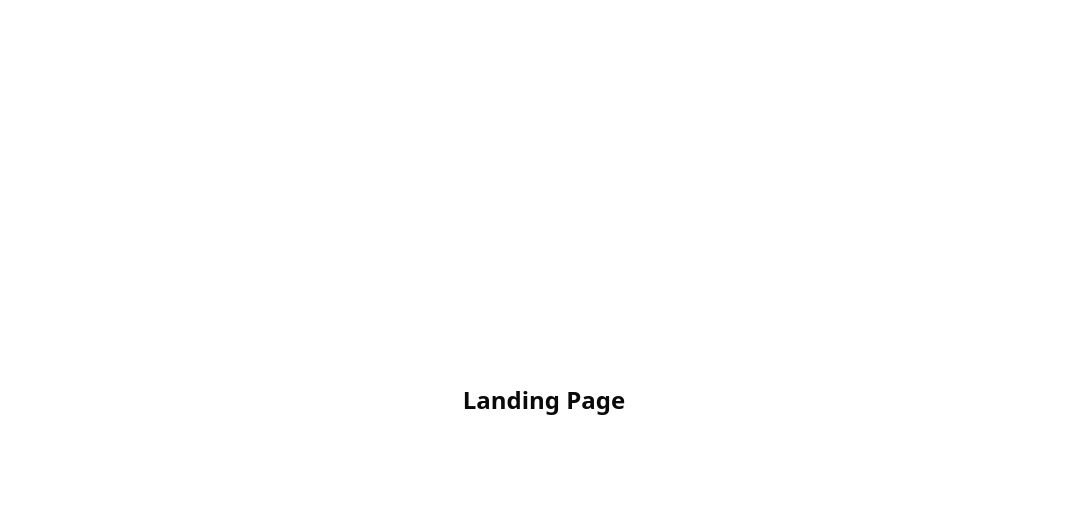
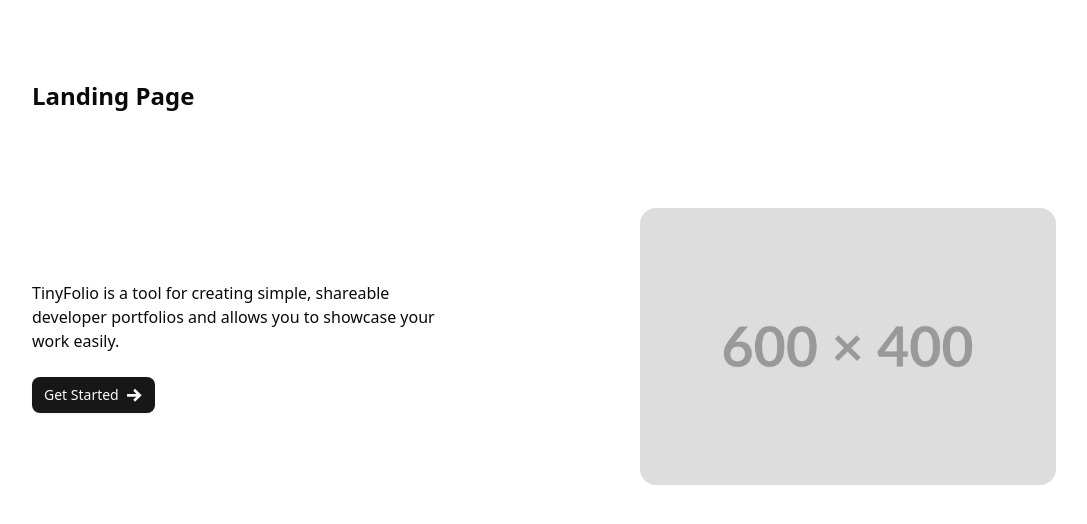
Before and after one commit to nzkevc/tinyfolio, a React (Vite) app in the folder client/: page / in a window 1280 px wide. Shown: the top 524 px of the page, without its empty margins (96-1183 px from the left). Built offline with nearby package versions, Linux system fonts and the light colour scheme.

Commit message:
mock landing page (and centre dashboard page)

```diff
--- a/client/src/pages/dashboard/DashboardPage.tsx
+++ b/client/src/pages/dashboard/DashboardPage.tsx
@@ -1,8 +1,10 @@
+import CentredLayout from "@/components/CentredLayout";
+
 export default function DashboardPage() {
   return (
-    <div className="flex h-screen w-full flex-col items-center justify-center">
+    <CentredLayout>
       <h1 className="text-2xl font-bold">Dashboard Page</h1>
       <p className="mt-4 text-gray-600">This is the dashboard page.</p>
-    </div>
+    </CentredLayout>
   );
 }
--- a/client/src/pages/landing/LandingPage.tsx
+++ b/client/src/pages/landing/LandingPage.tsx
@@ -1,7 +1,25 @@
+import { useNavigate } from "react-router";
+
+import Arrow from "@/assets/svg/Arrow";
+import CentredLayout from "@/components/CentredLayout";
+import TextImageDuo from "@/components/TextImageDuo";
+import { Button } from "@/components/ui/button";
+
 export default function LandingPage() {
+  const navigate = useNavigate();
+
   return (
-    <div className="flex h-screen w-full items-center justify-center">
+    <CentredLayout>
       <h1 className="text-2xl font-bold">Landing Page</h1>
-    </div>
+      <TextImageDuo>
+        <p>
+          TinyFolio is a tool for creating simple, shareable developer portfolios and allows you to
+          showcase your work easily.
+        </p>
+        <Button variant="default" className="w-fit" onClick={() => navigate("/dashboard")}>
+          Get Started <Arrow className="font-light" />
+        </Button>
+      </TextImageDuo>
+    </CentredLayout>
   );
 }
```
